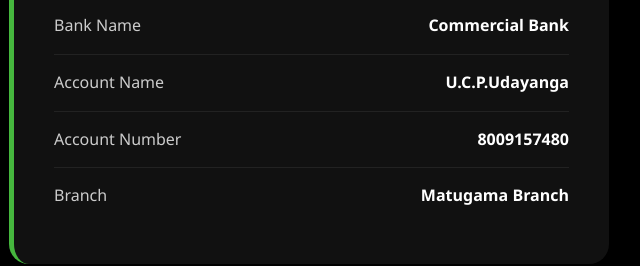
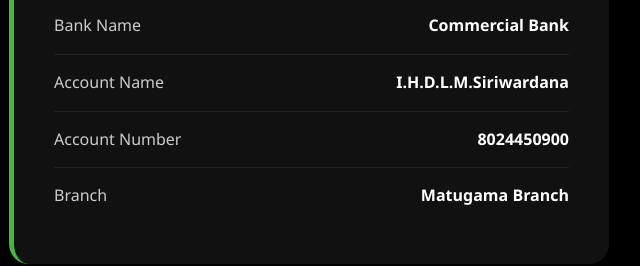
Before and after one commit to chamodpankaja/traineestshirtwebslt, a plain HTML site: page index.html in a window 1280 px wide. Shown: the part 3064-3330 px from the top of the page, 331-971 px from the left. Drawn offline with Linux system fonts and the light colour scheme.

Commit message:
update the bank details

```diff
--- a/index.html
+++ b/index.html
@@ -346,11 +346,11 @@
                 </div>
                 <div class="bank-row">
                     <span class="bank-label">Account Name</span>
-                    <span class="bank-value">U.C.P.Udayanga</span>
+                    <span class="bank-value">I.H.D.L.M.Siriwardana</span>
                 </div>
                 <div class="bank-row">
                     <span class="bank-label">Account Number</span>
-                    <span class="bank-value">8009157480</span>
+                    <span class="bank-value">8024450900</span>
                 </div>
                 <div class="bank-row">
                     <span class="bank-label">Branch</span>
```
